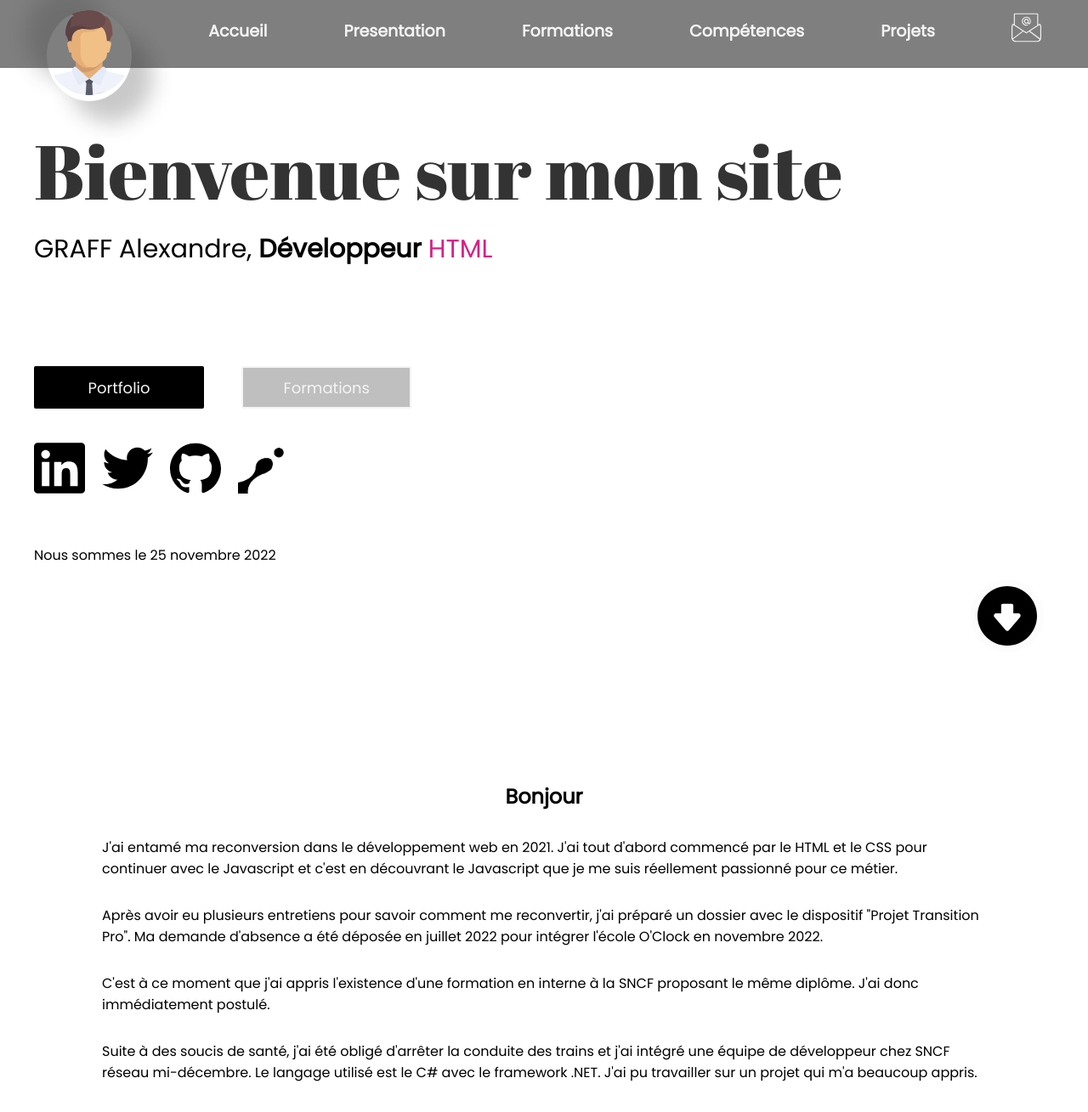
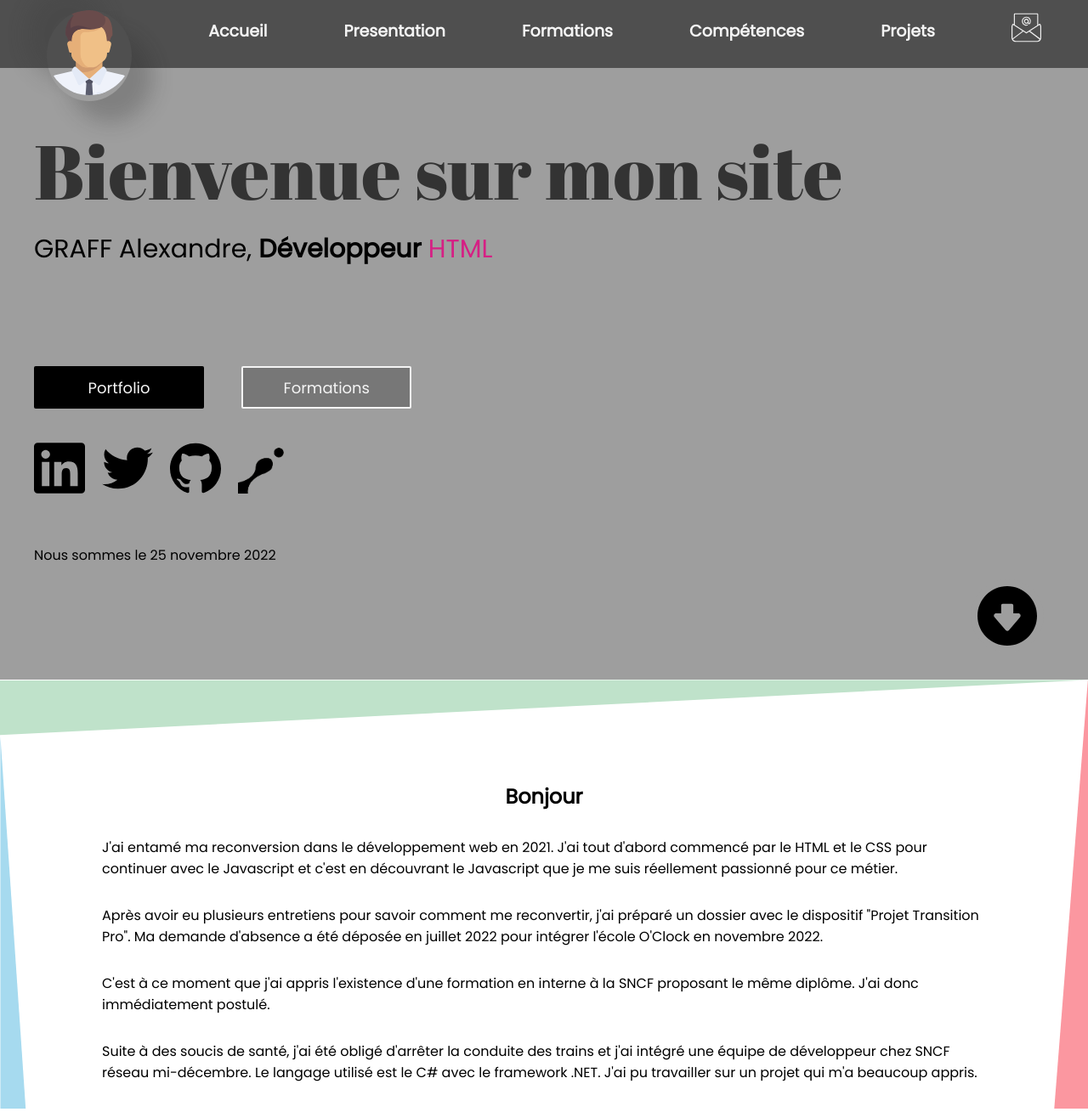
Before and after one commit to alexandreg67/Porfolio, a plain HTML site: page index.html in a window 1280 px wide. Shown: the top 1309 px of the page at 85% size. Drawn offline with nearby package versions, Linux system fonts and the light colour scheme; the site is published under a folder, as on GitHub Pages, so addresses that start at the root find nothing; a script that the page names is missing.

Commit message:
modification du fichier style.css

```diff
--- a/style.css
+++ b/style.css
@@ -201,7 +201,7 @@ body {
 /* ------------------ Accueil ----------------- */
 
 .accueil {
-    background: url(/ressources/header4.jpg);
+    background: url(./ressources/header4.jpg);
     background-repeat: no-repeat;
     background-size: cover;
     background-position: center;
@@ -474,7 +474,7 @@ p.date {
 /* --------------- Section Presentation ------------------ */
 
 .presentation {
-    background-image:  url(/ressources/Desktop\ -\ 1.svg);
+    background-image:  url(./ressources/Desktop\ -\ 1.svg);
     background-size: 100%;
     padding: 120px 120px 30px 120px;
 }
```
